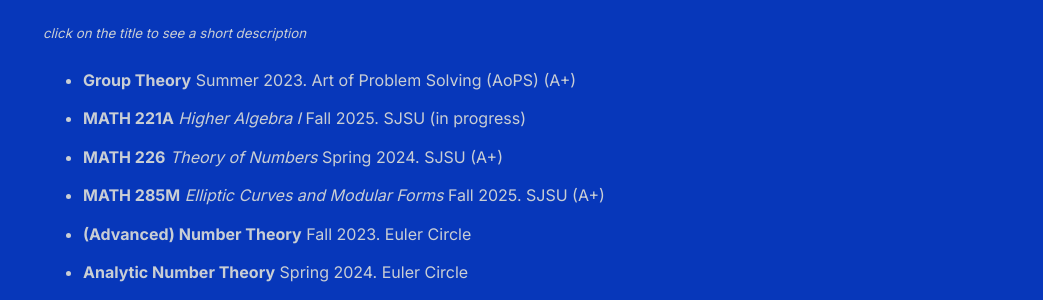
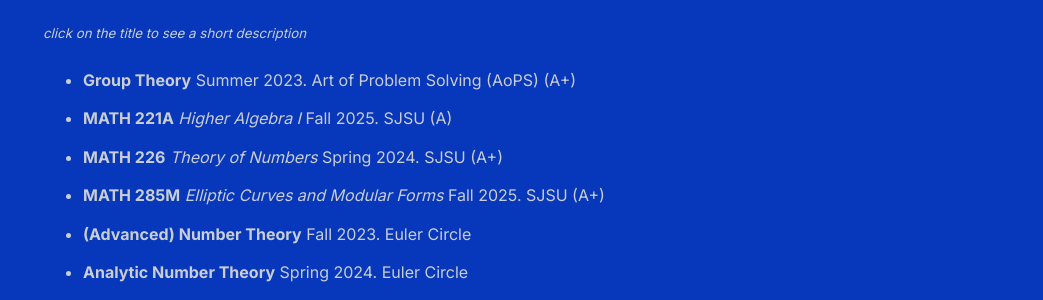
Before and after one commit to shihankanungo/shihankanungo.github.io, a Jekyll site: the page built from courses.md, in a window 1280 px wide and 900 px high, scrolled down 2068 px. Shown: the part 152-452 px from the top of the window, without its empty margins (237-1280 px from the left). Built offline with Jekyll 4.4.1, drawn with Linux system fonts in a browser that asks for light colours.

Commit message:
Update courses.md

```diff
--- a/courses.md
+++ b/courses.md
@@ -129,9 +129,9 @@
 </details></li>
 
 <li><details>
-  <summary style="list-style-type: none;"><b>MATH 221A</b> <i>Higher Algebra I</i> Fall 2025. SJSU (in progress) </summary>
+  <summary style="list-style-type: none;"><b>MATH 221A</b> <i>Higher Algebra I</i> Fall 2025. SJSU (A) </summary>
   <small>Topics from groups, rings, integral domains, modules, fields, vector spaces.</small> <br>
-  <small>Textbook: Paulo Aluffi. <i>Algebra: Chapter 0.</i></small>
+  <small>Textbook: Paulo Aluffi. <i>Algebra: Chapter 0.</i> Chapters 1&mdash;4</small>
 </details></li>
 
 <li><details>
```
